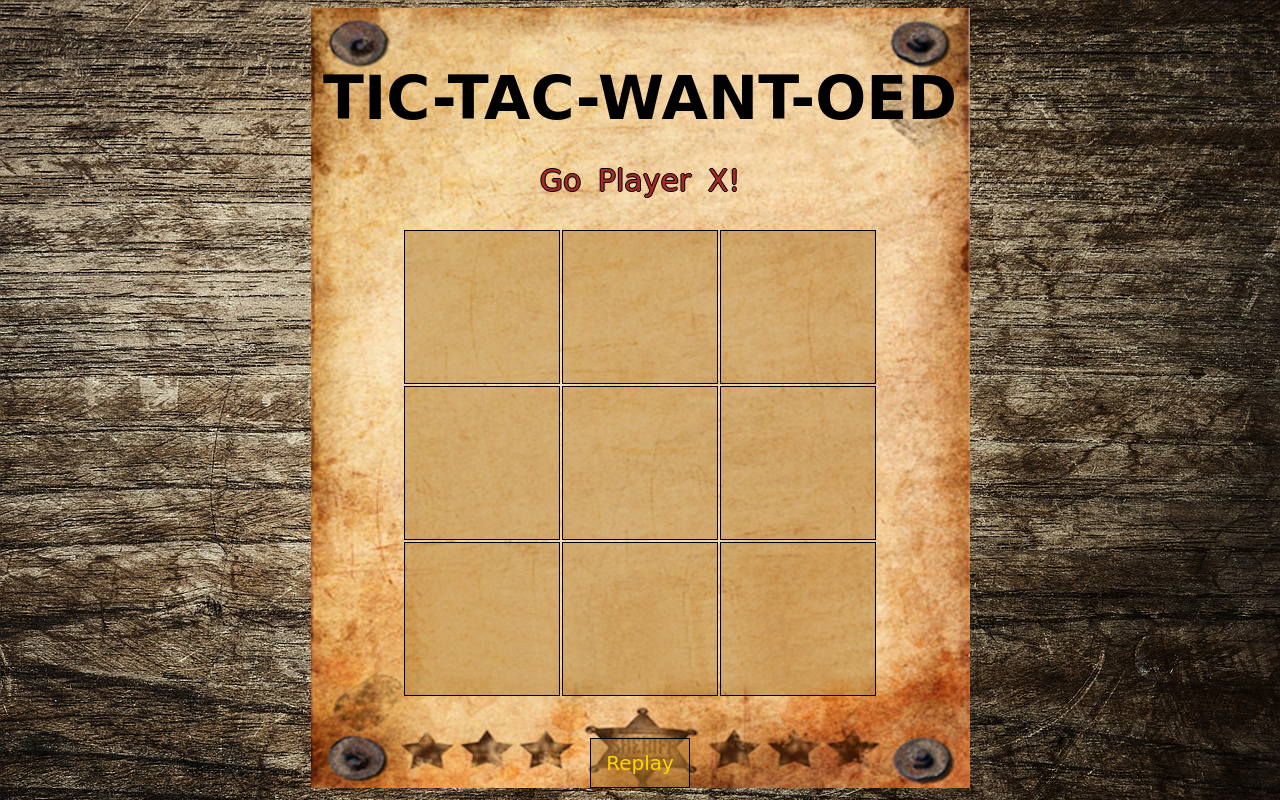
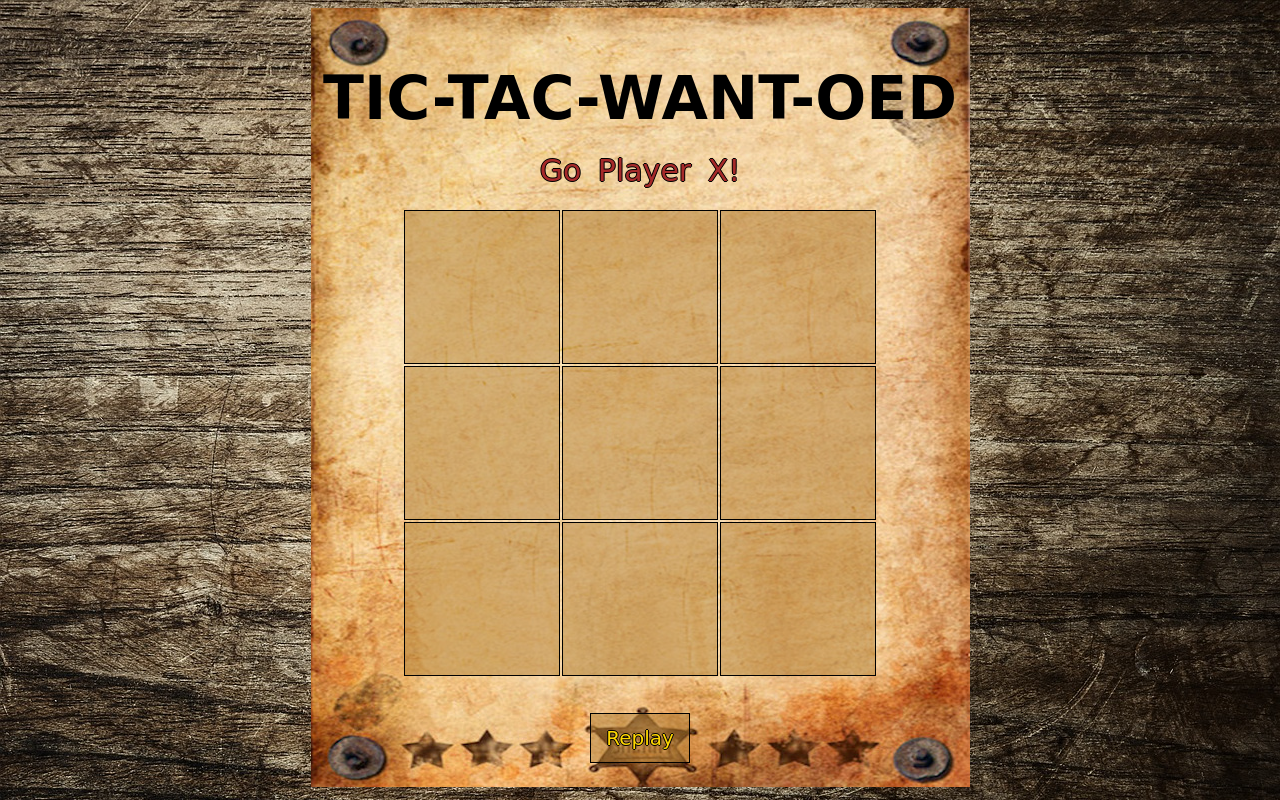
Before and after one commit to Karguo/tictactoe, a plain HTML site: page index.html in a window 1280 px wide. Drawn offline with Linux system fonts and the light colour scheme; a web font is replaced by a local one.

Commit message:
almost there

```diff
--- a/app.js
+++ b/app.js
@@ -1,3 +1,5 @@
+var movesCount = 0;
+
 function startGame() {
     // start with one of the Player's turn
     document.turn = "X";
@@ -10,7 +12,7 @@ function startGame() {
     setMessage("Go Player " + document.turn + "!");
 }
 
-// set what the message is going to say
+// set what messages are going to say
 function setMessage(msg) {
     document.querySelector('.message').innerText = msg;
 }
@@ -21,6 +23,7 @@ function setMessage(msg) {
 function nextMove(box) {
     if (document.winner != null) {
         setMessage("Player " + document.winner + " has already won the game!");
+        // movesCount++;
     } else if (box.innerText == "") {
     box.innerText = document.turn;
     switchTurn();
@@ -34,7 +37,7 @@ function nextMove(box) {
 // set to display message for player who won
 function switchTurn() {
     if (checkWin(document.turn)) {
-        setMessage("Congratulations, Player " + document.turn + "! You've won!");
+        setMessage("Congratulations, Player " + document.turn + " ! You've won!");
         document.winner = document.turn;
     } else if (document.turn == "X") {
         document.turn = "O";
@@ -80,8 +83,13 @@ function getBox(number) {
     return document.getElementById("b" + number).innerText;
 }
 
-// reset the game
-// clear the board?
-// function reset() {
-
+// set function to check if:
+  // all 9 boxes are occupied and
+  // no one has won
+// function checkDraw() {
+//     var result = checkWin(result);
+//     // for (var i = 0; i < 9; i++)
+//     if (result = false) {
+//         setMessage("Draw!")
+//     }
 // }
--- a/index.html
+++ b/index.html
@@ -9,8 +9,6 @@
     <title>TicTacToe</title>
 </head>
 <body onload="startGame()";>
-    <!-- <img src="images/woodbackground.jpg" class="background"/> -->
-    <!-- <img src="images/blankwanted.jpg" class="poster"/> -->
     <main>
     <h1>TIC-TAC-WANT-OED</h1>
 
@@ -34,8 +32,8 @@
         </tr>
     </table>
 
-    <button class="reset">Replay</button>
-
+    <button class="reset" value="Replay" onclick="window.location.reload()">Replay</button>
+    <br>
     </main>
 
     <script src="app.js"></script>
--- a/style.css
+++ b/style.css
@@ -18,7 +18,6 @@ main {
 h1 {
     text-align: center;
     font-size: 60px;
-    /* text-shadow: -1px 0 black, 0 1px black, 1px 0 black, 0 -1px black; */
     padding-top: 55px;
     color: black;
     overflow: hidden;
@@ -34,7 +33,7 @@ h1 {
 
 .message {
     font-size: 30px;
-    padding: 30px;
+    padding: 20px;
     text-align: center;
     text-shadow: -1px 0 black, 0 1px black, 1px 0 black, 0 -1px black;
     word-spacing: 7px;
@@ -60,7 +59,7 @@ table {
     margin: 0 auto;
     text-align: center;
     font-size: 100px;
-    color: rgb(224, 219, 209);
+    color: rgb(215, 210, 200);
     text-shadow: -1px 0 black, 0 1px black, 1px 0 black, 0 -1px black;
 }
 
@@ -72,5 +71,6 @@ button {
     width: 100px;
     height: 50px;
     display: block;
-    margin: 10px auto;
+    margin: 5px auto;
+    text-shadow: -1px 0 black, 0 1px black, 1px 0 black, 0 -1px black;
 }
```
Also changed, not shown: 1 other file.
